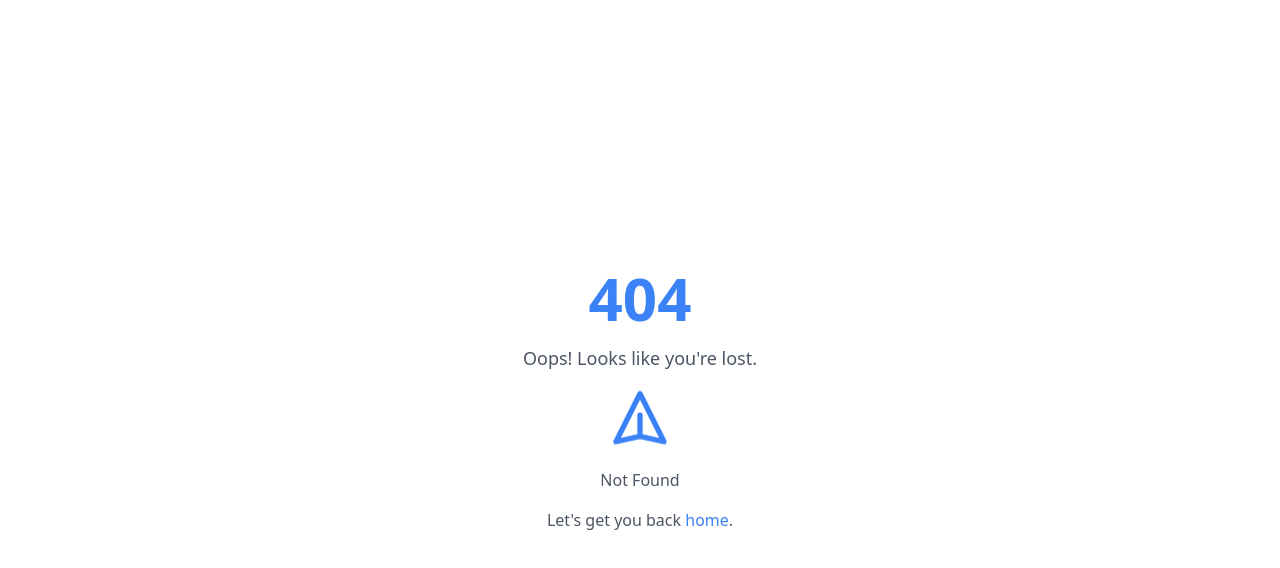
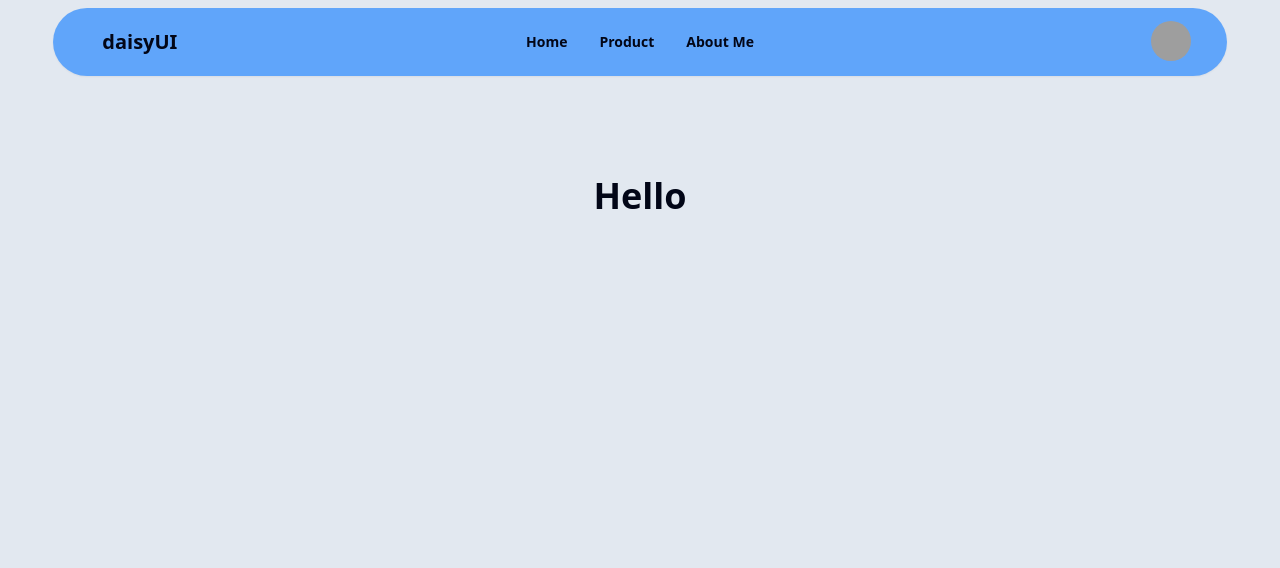
Before and after one commit to adeganteng/belajar-react-avip, a React (Vite) app: page /profile in a window 1280 px wide. Before the commit this address had no page. Shown: the top 568 px of the page. Built offline with nearby package versions, Linux system fonts and the light colour scheme; sample sign-in values are in the browser's storage; grey boxes are pictures that could not be loaded.

Commit message:
16. Belajar Custom Hooks

```diff
--- a/src/components/Layouts/NavbarLayouts.jsx
+++ b/src/components/Layouts/NavbarLayouts.jsx
@@ -1,17 +1,8 @@
-import { useEffect, useState } from "react";
 import { Link } from "react-router-dom";
-import { getUsername } from "../../services/auth.service";
+import { useLogin } from "../../hooks/useLogin";
 
 const NavbarLayouts = () => {
-  const [username, setUsername] = useState("");
-  useEffect(() => {
-    const token = localStorage.getItem("token");
-    if (token) {
-      setUsername(getUsername(token));
-    } else {
-      window.location.href= "/login"
-    }
-  }, []);
+  const username = useLogin();
   const handleLogout = () => {
     localStorage.removeItem("token");
     localStorage.removeItem("password");
@@ -126,7 +117,7 @@ const NavbarLayouts = () => {
             className="menu menu-sm dropdown-content mt-3 z-[1] p-2 shadow bg-base-100 rounded-box w-52"
           >
             <li>
-              <Link className="justify-between text-white">
+              <Link to={"/profile"} className="justify-between text-white">
                 Profile
                 <span className="badge">New</span>
               </Link>
--- /dev/null
+++ b/src/hooks/useLogin.jsx
@@ -0,0 +1,15 @@
+import { useEffect, useState } from "react";
+import { getUsername } from "../services/auth.service";
+
+export const useLogin = () => {
+  const [username, setUsername] = useState("");
+  useEffect(() => {
+    const token = localStorage.getItem("token");
+    if (token) {
+      setUsername(getUsername(token));
+    } else {
+      window.location.href = "/login";
+    }
+  }, []);
+  return username;
+};
--- a/src/main.jsx
+++ b/src/main.jsx
@@ -8,6 +8,7 @@ import RegisterPage from "./pages/register.jsx";
 import ErrorPage from "./pages/404.jsx";
 import ProductsPage from "./pages/products.jsx";
 import NavbarLayouts from "./components/Layouts/NavbarLayouts.jsx";
+import ProfilePage from "./pages/profile.jsx";
 
 const router = createBrowserRouter([
   {
@@ -31,6 +32,10 @@ const router = createBrowserRouter([
   {
     path: "/products",
     element: <ProductsPage />
+  },
+  {
+    path: "/profile",
+    element : <ProfilePage />
   }
 ]);
 
--- /dev/null
+++ b/src/pages/profile.jsx
@@ -0,0 +1,16 @@
+import NavbarLayouts from "../components/Layouts/NavbarLayouts";
+import { useLogin } from "../hooks/useLogin";
+
+const ProfilePage = () => {
+  const username = useLogin();
+  return (
+    <div className="bg-slate-200 min-h-screen flex justify-center pt-24 px-10 md:px-0">
+      <NavbarLayouts />
+          <div className="mt-20">
+        <h1 className="text-center text-4xl text-slate-950 font-bold">Hello {username}</h1>
+      </div>
+    </div>
+  );
+};
+
+export default ProfilePage;
```
